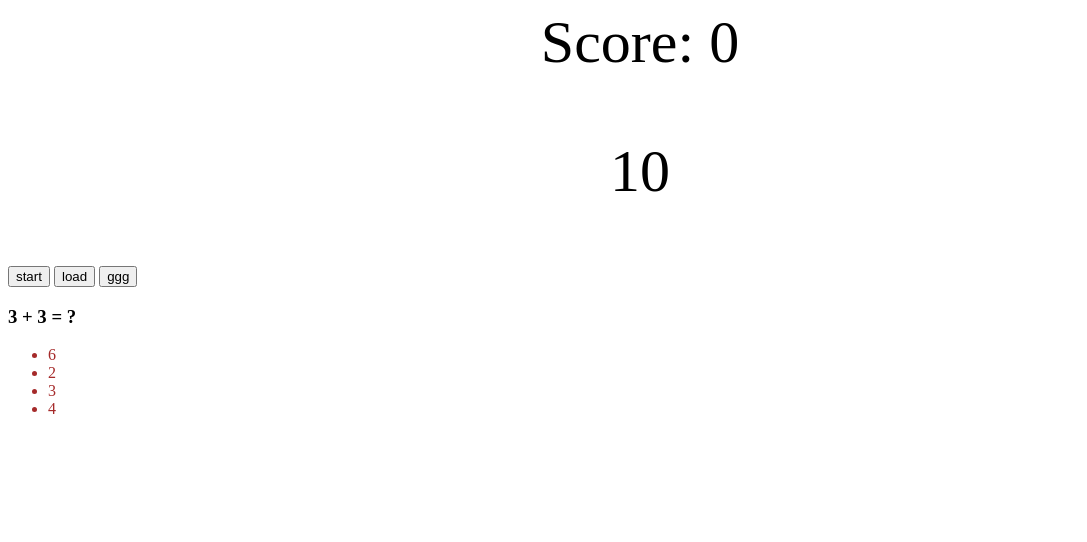
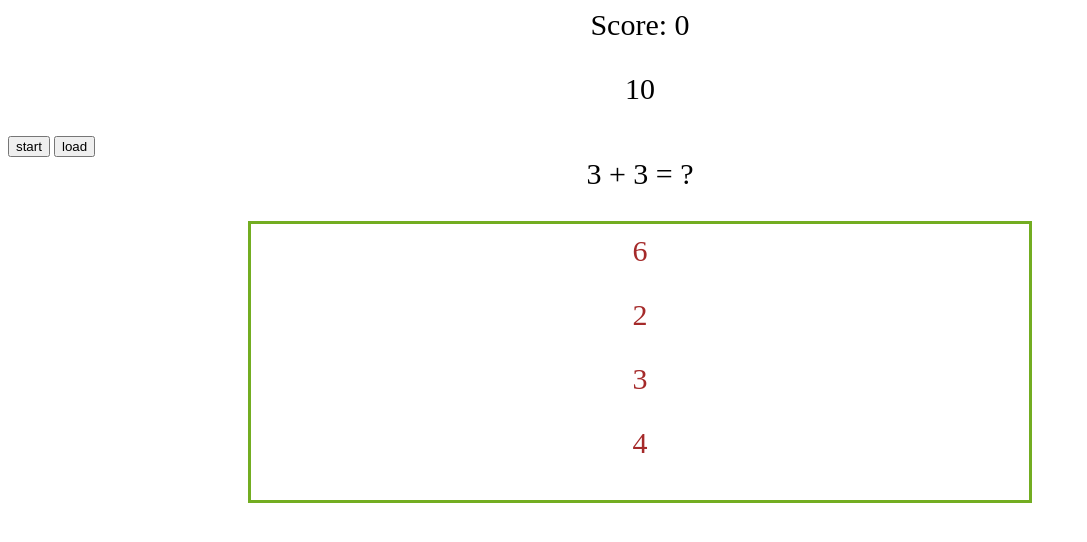
Before and after one commit to poom10510/QuestionGame, a plain HTML site: page index.html in a window 1280 px wide. Shown: the whole page, without its empty margins (0-1087 px from the left). Drawn offline with nearby package versions, Linux system fonts and the light colour scheme.

Commit message:
update fuction quiz

```diff
--- a/Questions.json
+++ b/Questions.json
@@ -1,12 +1,12 @@
 [{
         "question": "1+1 = ?",
         "choice": ["1", "2", "3", "4"],
-        "answer": 1
+        "answer": 2
     },
     {
         "question": "2 + 2 = ?",
         "choice": ["1", "3", "4", "5"],
-        "answer": 1
+        "answer": 3
     },
     {
         "question": "3 + 3 = ?",
--- a/gamefunction.js
+++ b/gamefunction.js
@@ -37,7 +37,7 @@ function myFunction() {
 
 function getquestion() {
     qindex = changeQuestion();
-    score++;
+    //score++;
     updateScore()
 }
 
@@ -68,3 +68,17 @@ function setQuestion(item) {
     document.getElementById("c4").textContent = item.choice[3];
 
 }
+
+function selectAnswer(num) {
+    if (timestart) {
+        var key = qcontainer[qindex].answer;
+        if (num == key) {
+            console.log(num + " correct!");
+            score++;
+        } else {
+            console.log(num + " incorrect!");
+        }
+        qindex = changeQuestion();
+        updateScore()
+    }
+}
--- a/gamestyle.css
+++ b/gamestyle.css
@@ -1,9 +1,25 @@
 p {
     text-align: center;
-    font-size: 60px;
+    font-size: 30px;
     margin-top: 0px;
 }
 
-li {
+.center p {
     color: brown;
 }
+
+.center p:hover {
+    color: brown;
+    background-color: blue;
+}
+
+#questionboard {
+    text-align: center;
+}
+
+.center {
+    margin: auto;
+    width: 60%;
+    border: 3px solid #73AD21;
+    padding: 10px;
+}
--- a/index.html
+++ b/index.html
@@ -15,16 +15,17 @@
     <p id="timer">10</p>
     <button type="button" onclick="myFunction()">start</button>
     <button type="button" onclick="getquestion()">load</button>
-    <button onclick="">ggg</button>
 
-    <div id="quustionboard">
-        <h3 id="question">g1</h3>
-        <ul>
-            <li id="c1">1</li>
-            <li id="c2">2</li>
-            <li id="c3">3</li>
-            <li id="c4">4</li>
-        </ul>
+    <div id="questionboard">
+        <div>
+            <p id="question">g1</p>
+        </div>
+        <div class="center">
+            <p id="c1" onclick="selectAnswer(1)">1</p>
+            <p id="c2" onclick="selectAnswer(2)">2</p>
+            <p id="c3" onclick="selectAnswer(3)">3</p>
+            <p id="c4" onclick="selectAnswer(4)">4</p>
+        </div>
     </div>
     <script>
         $.getJSON('./Questions.json', (data) => {
```
